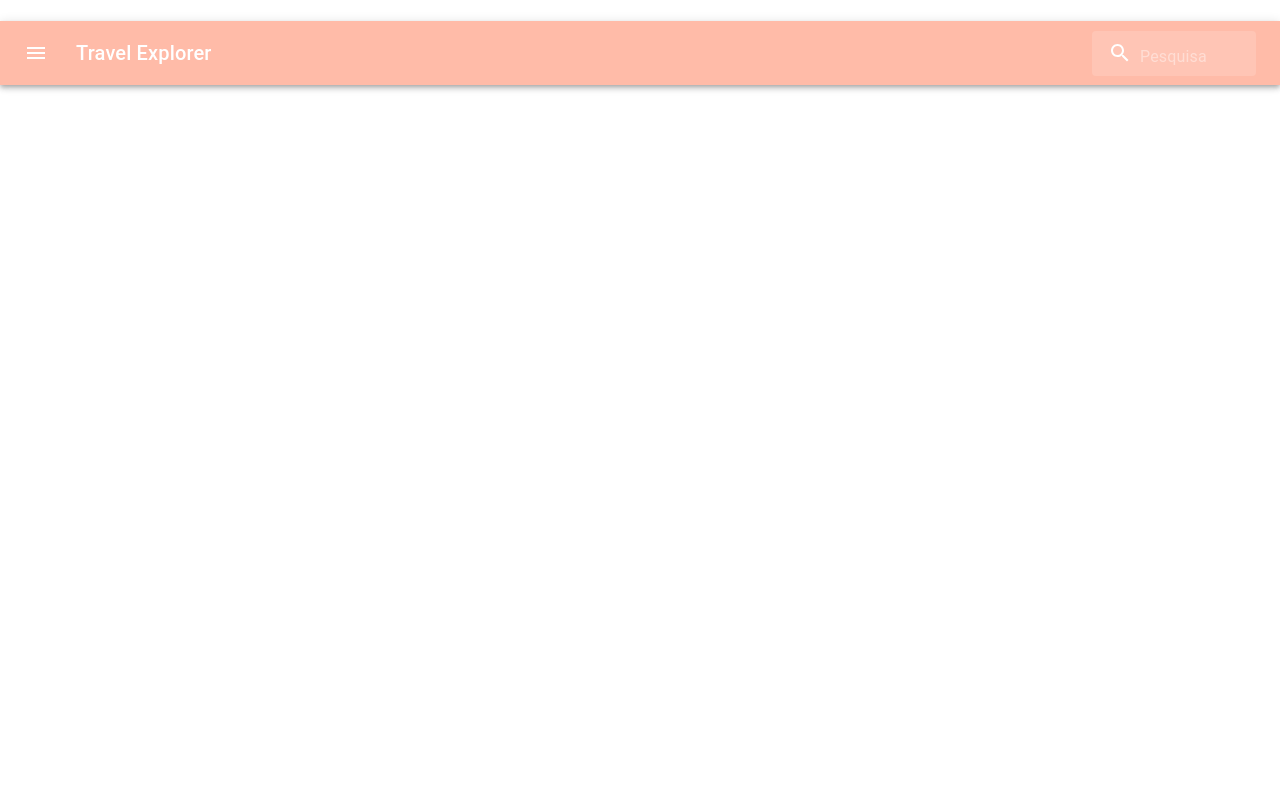
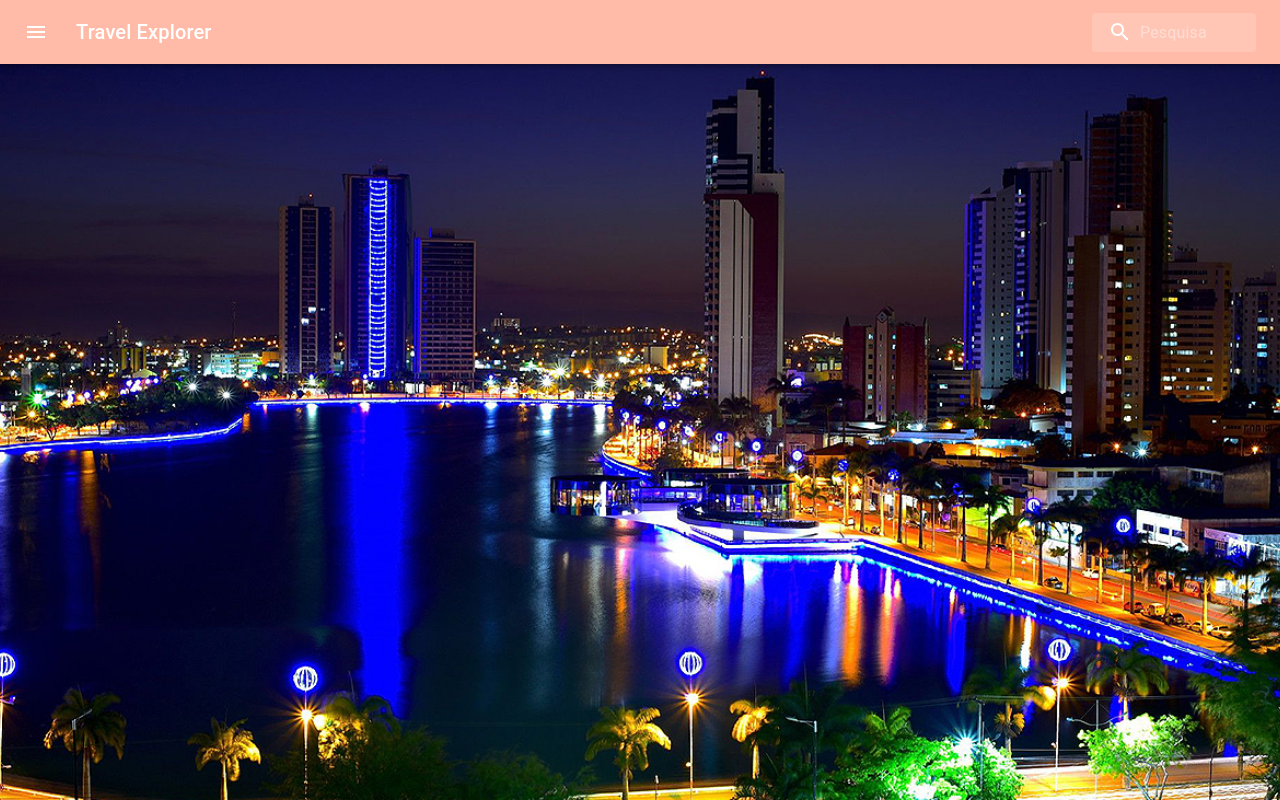
Before and after one commit to ari302/daw2-frontend, a React (Create React App) app: page /inicio in a window 1280 px wide. Built offline with nearby package versions, Linux system fonts and the light colour scheme.

Commit message:
alteração 30/09

```diff
--- a/src/components/ComponenteBarranavegacao/index.js
+++ b/src/components/ComponenteBarra/index.js
@@ -67,7 +67,7 @@ const StyledInputBase = styled(InputBase)(({ theme }) => ({
   },
 }));
 
-function Componentebarra() {
+function ComponenteBarra() {
   const [open, setOpen] = React.useState(false);
 
   const toggleDrawer = (newOpen) => () => {
@@ -157,4 +157,4 @@ function Componentebarra() {
   );
 }
 
-export default Componentebarra;
+export default ComponenteBarra;
--- a/src/components/ComponenteImagem/index.js
+++ b/src/components/ComponenteImagem/index.js
@@ -1,4 +1,28 @@
 import React from "react"
+import { Grid } from "@mui/material";
+import Imagem from "../../assets/images/campina.jpg";
+
+function ImagemPrincipal({ children }) {
+    return (
+        <Grid container component="main" sx={{ height: '100vh' }}>
+            <Grid
+                item
+                xs={false}
+                sm={4}
+                md={12}
+                className="='image"
+                sx={{
+                    backgroundImage: `url(${Imagem})`,
+                    backgroundRepeat: 'no-repeat',
+                    backgroundSize: "cover",
+                    backgroundPosition: 'center'
+                }}
+            >
+                {children}
+            </Grid>
+        </Grid>
+    )
+}
 
 
-export default ComponenteImagem;
+export default ImagemPrincipal;
--- a/src/pages/PaginaPrincipal/index.js
+++ b/src/pages/PaginaPrincipal/index.js
@@ -1,19 +1,24 @@
-import React from "react"
-import Componentebarra from "../../components/ComponenteBarranavegacao";
-import ComponenteCard from "../../components/ComponenteCard";
-import ComponenteSobre from "../../components/ComponenteSobre";
-import Imagem from "../../assets/images/campina.jpg"
-import { Box, Grid } from "@mui/material";
-import { Repeat } from "@mui/icons-material";
+import React from "react";
+import ImagemPrincipal from "../../components/ComponenteImagem"
+import ComponenteBarra from "../../components/ComponenteBarra";
 
 function PaginaPrincipal() {
+
    return (
-      <div>
-         <h1>
-            <Componentebarra />
-         </h1>
-      </div>
+
+      <ImagemPrincipal>
+         <ComponenteBarra />
+      </ImagemPrincipal>
+
+
+
    );
+
+
 }
 
+
+
+
+
 export default PaginaPrincipal;
```
Also changed, not shown: src/components/ComponenteBarra/style.css (renamed from src/components/ComponenteBarranavegacao/style.css).
